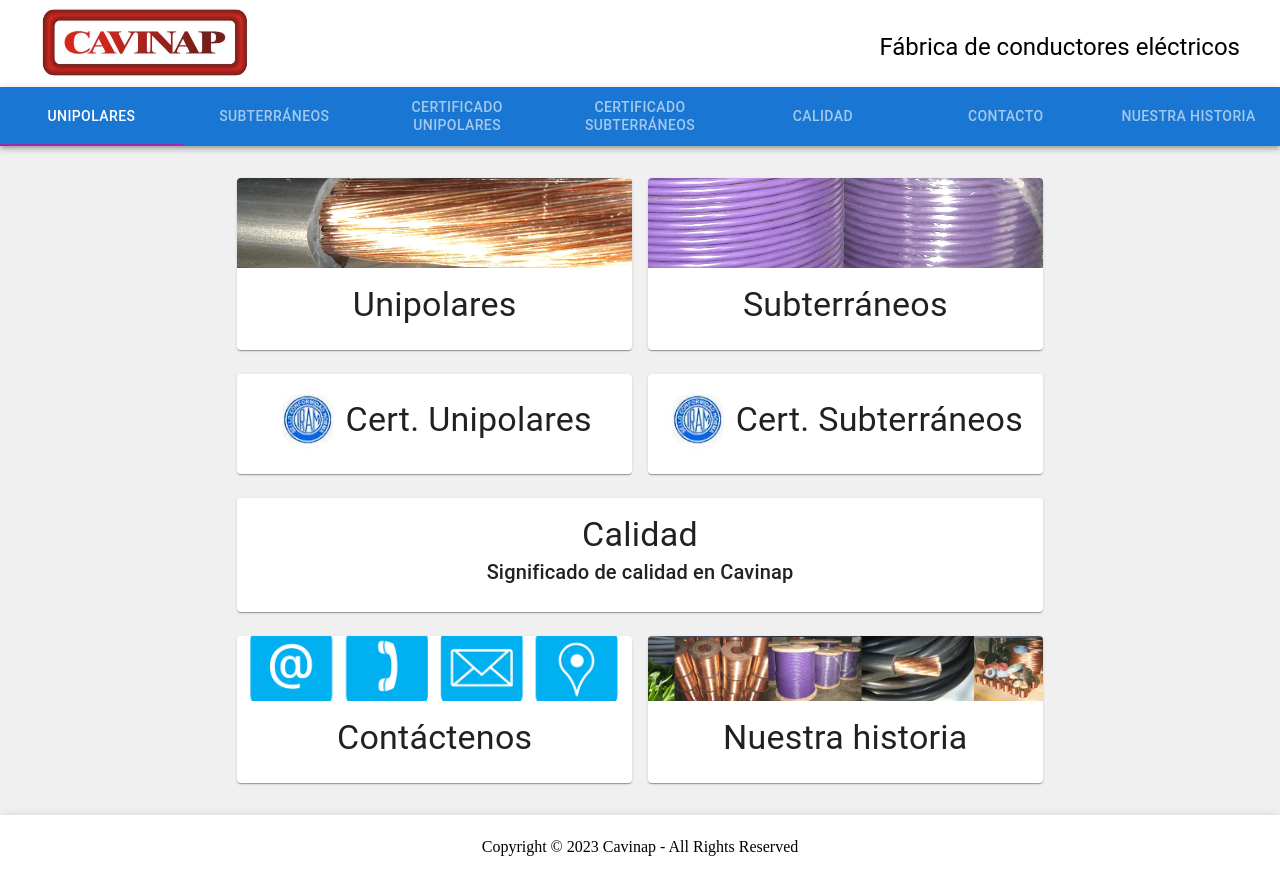
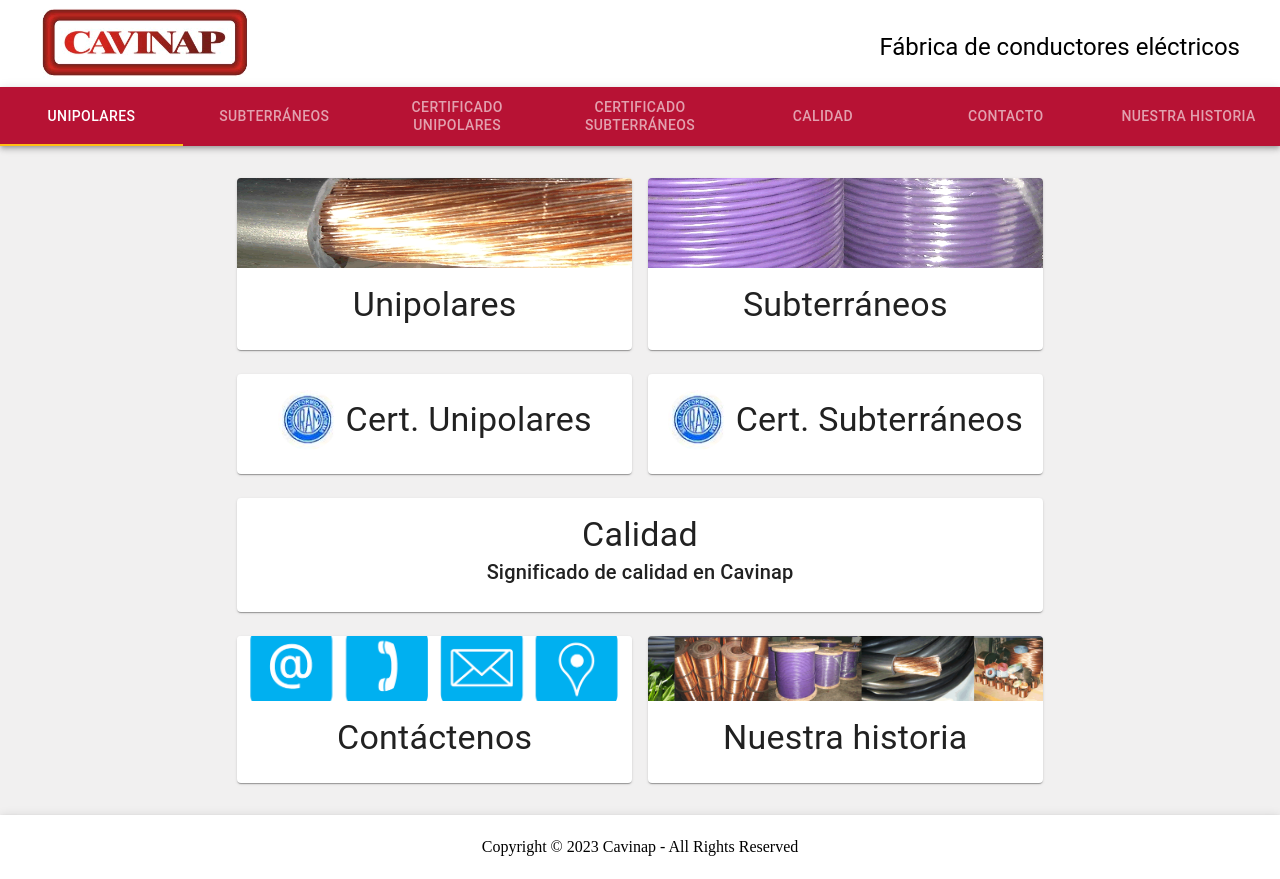
Before and after one commit to brunonapoli/cavinap-2.0, a Next.js app: page / in a window 1280 px wide. Built offline with nearby package versions, Linux system fonts and the light colour scheme.

Commit message:
cambio de color de fondo y marcado

```diff
--- a/app/components/Bar.js
+++ b/app/components/Bar.js
@@ -5,6 +5,19 @@
 import AppBar from '@mui/material/AppBar';
 import Tabs from '@mui/material/Tabs';
 import Tab from '@mui/material/Tab';
+import { ThemeProvider, createTheme } from '@mui/material/styles';
+
+const theme = createTheme({
+    palette: {
+        primary: {
+            // main: '#E80C0C',
+            main: 'rgba(183, 18, 52)'
+        },
+        secondary: {
+            main: '#FFBE15'
+        }
+    },
+});
 
 function LinkTab(props) {
     return (
@@ -27,24 +40,27 @@
 
     return (
         <>
+            <ThemeProvider theme={theme}>
                 <AppBar position="static">
                     <Tabs
                         value={value}
                         onChange={handleChange}
                         indicatorColor="secondary"
+                        // textColor="secondary"
                         textColor="inherit"
                         variant="fullWidth"
                         aria-label="full width tabs example"
                     >
-                    <LinkTab label="Unipolares" href="/unipolar"/>
-                    <LinkTab label="Subterráneos" href="/subte"/>
-                    <LinkTab label="Certificado Unipolares" href="/certificado/unipolar"/>
-                    <LinkTab label="Certificado Subterráneos" href="/certificado/subte"/>
-                    <LinkTab label="Calidad" href="/nosotros/calidad"/>
-                    <LinkTab label="Contacto" href="/nosotros/contacto"/>
-                    <LinkTab label="Nuestra historia" href="/nosotros/historia"/>
+                        <LinkTab label="Unipolares" href="/unipolar" />
+                        <LinkTab label="Subterráneos" href="/subte" />
+                        <LinkTab label="Certificado Unipolares" href="/certificado/unipolar" />
+                        <LinkTab label="Certificado Subterráneos" href="/certificado/subte" />
+                        <LinkTab label="Calidad" href="/nosotros/calidad" />
+                        <LinkTab label="Contacto" href="/nosotros/contacto" />
+                        <LinkTab label="Nuestra historia" href="/nosotros/historia" />
                     </Tabs>
                 </AppBar>
+            </ThemeProvider>
         </>
     )
 };
```
Lines whose indentation alone changed are shown as unchanged.
